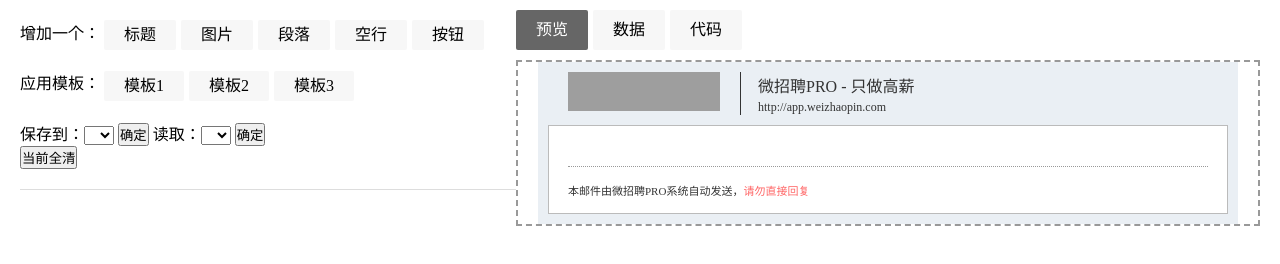
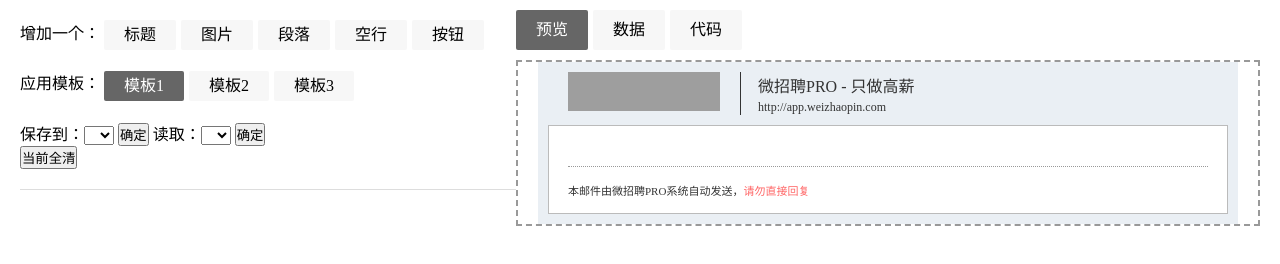
Before and after one commit to chairuosen/email-template, a plain HTML site: page index.html in a window 1280 px wide. Both pictures are taken after a click on the item "模板1". Drawn offline with Linux system fonts and the light colour scheme; grey boxes are pictures that could not be loaded.

Commit message:
tab active

```diff
--- a/index.html
+++ b/index.html
@@ -189,9 +189,7 @@
                     <div class="margin">
                         应用模板：
                         <ul class="tabs small">
-                            <li v-on="click:chooseTemplate(1)">模板1</li>
-                            <li v-on="click:chooseTemplate(2)">模板2</li>
-                            <li v-on="click:chooseTemplate(3)">模板3</li>
+                            <li v-repeat="3" v-on="click:chooseTemplate($index+1)" v-class="active:templateId==($index+1)">模板{{$index+1}}</li>
                         </ul>
                     </div>
                     <div id="panel_save" class="panel-save margin">
--- a/main.js
+++ b/main.js
@@ -42,7 +42,7 @@
         }
         timeout = setTimeout(function(){
             db.set(vm.$data.list,1);
-            vm.$data.html = buildTemplate(templateId,getMainHtml());
+            vm.$data.html = buildTemplate(vm.$data.templateId,getMainHtml());
         },10);
     }
     $('#panel_module>.module').each(function(){
@@ -53,7 +53,6 @@
     });
 
     var templateArr = getTemplate();
-    var templateId = 1;
     var timeout;
     var vm = new Vue({
         el:'#vue',
@@ -61,6 +60,7 @@
             list:db.get(1)||[],
             html:"",
             tab:0,
+            templateId:1,
             fontsize:[12,14,16,18,20,22,24,26,30,34,38,42]
         },
         methods:{
@@ -122,7 +122,7 @@
                 return item.value.replace(/{a}/g,str).replace(/\n/g,"<br/>");
             },
             chooseTemplate:function(i){
-                templateId = i;
+                vm.$data.templateId = i;
                 onListChange();
             }
         }
```
